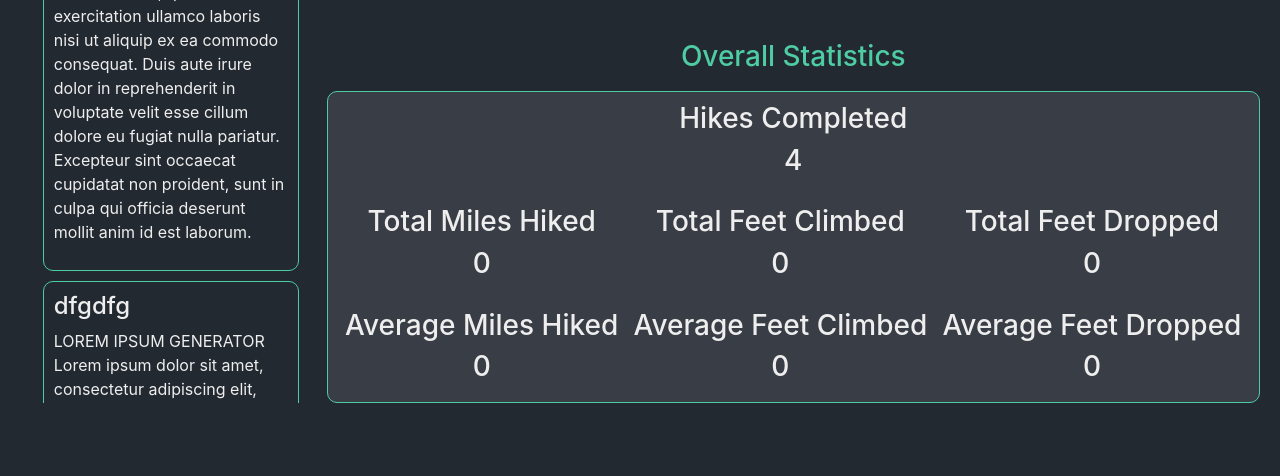
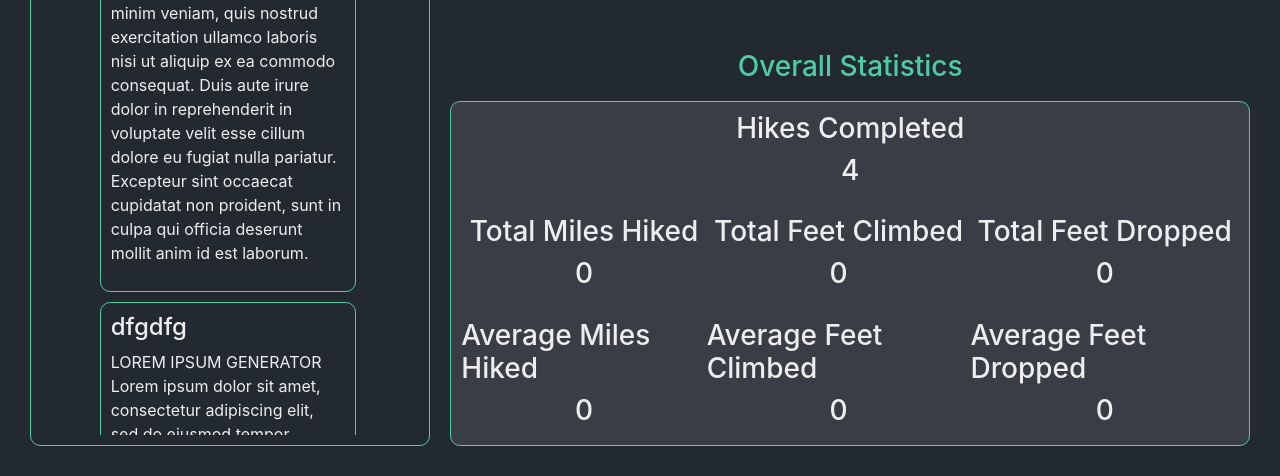
Before and after one commit to mdrewry/TrailTracker, a Django app: page / in a window 1280 px wide. Shown: the part 442-918 px from the top of the page. Before the commit the page ends 845 px from the top, so only its background shows below. Run offline with Django 3.2, Linux system fonts and the light colour scheme; data comes from the database, SQL or seed files in the repository; both versions use the stored data as it was after the commit; some libraries are stand-ins or nearby versions.

Commit message:
- changed where add entry button located - added cache removal to start script - added border to entry box

```diff
--- a/dashboard/static/css/styles.css
+++ b/dashboard/static/css/styles.css
@@ -85,6 +85,7 @@ a:hover {
   width: 100%;
 }
 .list {
+  width: 100%;
   flex-grow: 1;
   display: flex;
   flex-direction: column;
@@ -108,11 +109,22 @@ a:hover {
   border: 1px solid var(--highlight);
   background-color: var(--contrast);
 }
-.info {
-  flex-grow: 2;
+.info-left {
+  width: 33%;
   display: flex;
   flex-direction: column;
   align-items: center;
+  margin: 10px;
+  padding: 10px;
+  border-radius: 10px;
+  border: solid var(--highlight) 1px;
+}
+.info-right {
+  width: 66%;
+  display: flex;
+  flex-direction: column;
+  align-items: center;
+  margin: 10px;
 }
 .stats-title {
   color: var(--highlight);
--- a/templates/dashboard.html
+++ b/templates/dashboard.html
@@ -20,9 +20,6 @@
   <body>
     <div class="navbar">
       <h4 class="navbar-header">TrailTracker</h4>
-      <div class="fill"></div>
-      <div class="spacer"></div>
-      <a href="addEntry"><button class="nav-button">Add Entry</button></a>
     </div>
     <div class="content">{% block content %}{% endblock %}</div>
   </body>
--- a/templates/feed.html
+++ b/templates/feed.html
@@ -1,7 +1,11 @@
 {% extends "dashboard.html" %} {% block content %}
 <div class="feed-wrapper">
-  <div class="info">
-    <h3 class="map-title">Hike Entries</h3>
+  <div class="info-left">
+    <div class="row-center">
+      <h3 class="map-title">Hike Entries</h3>
+      <div class="fill"></div>
+      <a href="addEntry"><button class="nav-button">Add Entry</button></a>
+    </div>
     <div class="list">
       {% for hike in hikes %}
       <a href="feed/{{hike.id}}/">
@@ -19,7 +23,7 @@
       {% endfor %}
     </div>
   </div>
-  <div class="info">
+  <div class="info-right">
     <h3 class="map-title">Hike Map</h3>
     <div id="map"></div>
     <script type="text/javascript">
```
Also changed, not shown: db.sqlite3, 1 other file.
